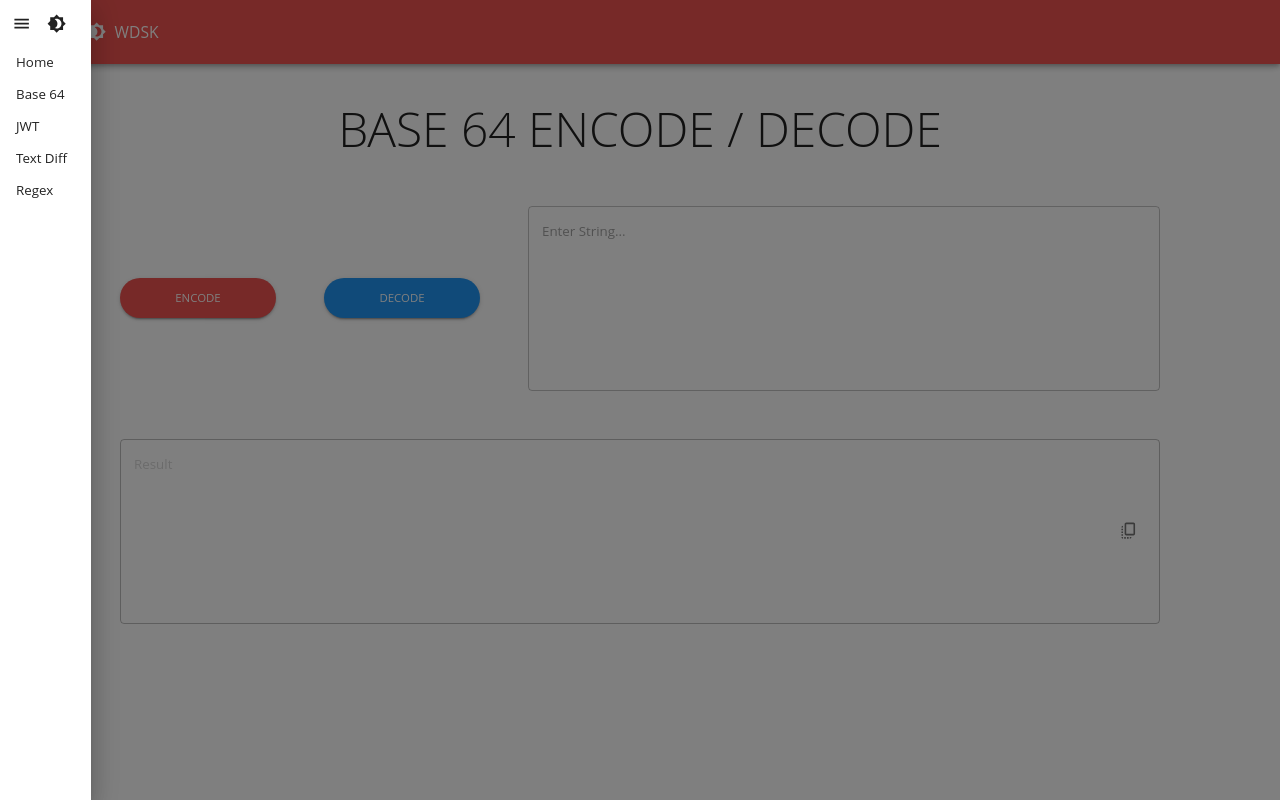
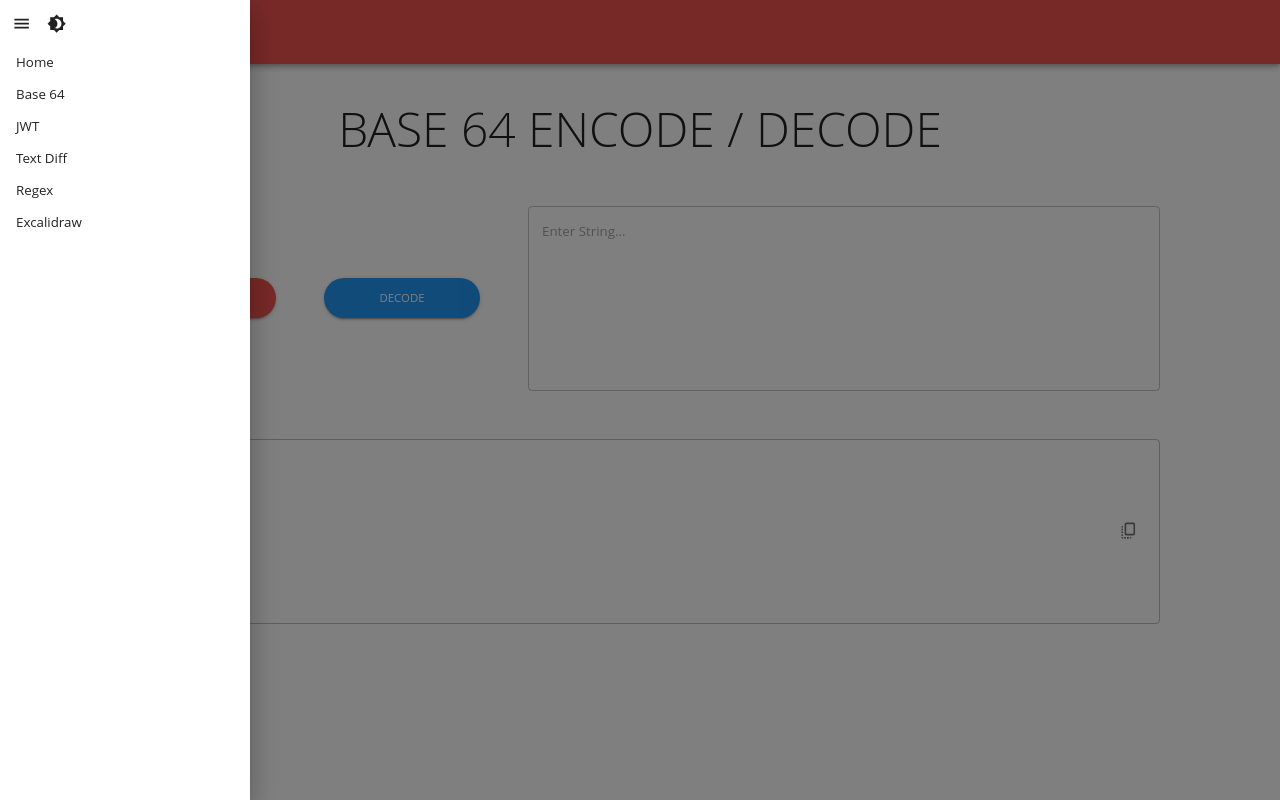
Before and after one commit to orinaveh/WDSK-UI, a Next.js app: page /base64 in a window 1280 px wide. Both pictures are taken after a click on the button 33 px from the left and 32 px from the top of the page. Built offline with nearby package versions, Linux system fonts and the light colour scheme.

Commit message:
build: docker file

```diff
--- a/next.config.js
+++ b/next.config.js
@@ -1,6 +1,9 @@
 /** @type {import('next').NextConfig} */
 const nextConfig = {
   reactStrictMode: true,
-}
+  experimental: {
+    outputStandalone: true
+  }
+};
 
-module.exports = nextConfig
+module.exports = nextConfig;
--- a/pages/_app.tsx
+++ b/pages/_app.tsx
@@ -66,9 +66,13 @@ function MyApp({ Component, pageProps }: AppProps) {
 
   const router = useRouter();
 
-  const onLinkClick = (route: string) => {
+  const onLinkClick = (route: string, external?: boolean) => {
+    if (external) {
+      window.open(route);
+    } else {
       router.push(route);
       setIsMenuOpen(false);
+    }
   };
 
   const theme = useMemo(() => responsiveFontSizes(createTheme(getDesignTokens(mode))), [mode]);
@@ -95,7 +99,8 @@ function MyApp({ Component, pageProps }: AppProps) {
                 {theme.palette.mode === 'dark' ? <Brightness7Icon /> : <Brightness4Icon />}
               </IconButton>
               <Drawer className={styles.drawer} open={isMenuOpen}>
-                <MenuItem>
+                <Box sx={{ width: 250 }} role="presentation">
+                  <MenuItem className={styles.drawer__first}>
                     <IconButton
                       onClick={() => setIsMenuOpen(false)}
                       edge="start"
@@ -110,10 +115,13 @@ function MyApp({ Component, pageProps }: AppProps) {
                     </IconButton>
                   </MenuItem>
                   {routes.map((route) => (
-                  <MenuItem onClick={() => onLinkClick(route.route)} key={route.label}>
+                    <MenuItem
+                      onClick={() => onLinkClick(route.route, route.external)}
+                      key={route.label}>
                       {route.label}
                     </MenuItem>
                   ))}
+                </Box>
               </Drawer>
               <Typography variant="h6" component="div" sx={{ flexGrow: 1 }}>
                 WDSK
--- a/pages/api/hello.ts
+++ b/pages/api/hello.ts
@@ -1,13 +1,10 @@
 // Next.js API route support: https://nextjs.org/docs/api-routes/introduction
-import type { NextApiRequest, NextApiResponse } from 'next'
+import type { NextApiRequest, NextApiResponse } from 'next';
 
 type Data = {
-  name: string
+  name: string;
+};
+
+export default function handler(req: NextApiRequest, res: NextApiResponse<Data>) {
+  res.status(200).json({ name: 'John Doe' });
 }
-
-export default function handler(
-  req: NextApiRequest,
-  res: NextApiResponse<Data>
-) {
-  res.status(200).json({ name: 'John Doe' })
-}
--- a/pages/app.module.scss
+++ b/pages/app.module.scss
@@ -1,3 +1,7 @@
 .drawer {
     width: 30rem;
+    &__first {
+        display: flex;
+        justify-content: space-between;
+    }
 }
--- a/routes.ts
+++ b/routes.ts
@@ -17,7 +17,13 @@ const routes = [
   },
   {
     label: 'Regex',
-    route: 'http://localhost:3001'
+    route: '/regex',
+    external: true
+  },
+  {
+    label: 'Excalidraw',
+    route: '/excalidraw',
+    external: true
   }
 ];
 
```
Also changed, not shown: pages/index.tsx (+3 -45 lines), 1 other file (tests, documents, lock files or other folders). Lines whose indentation alone changed are shown as unchanged.
